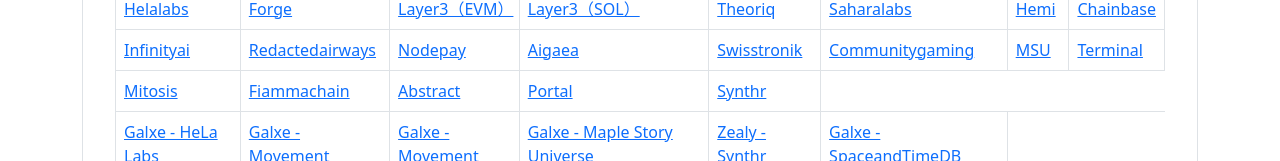
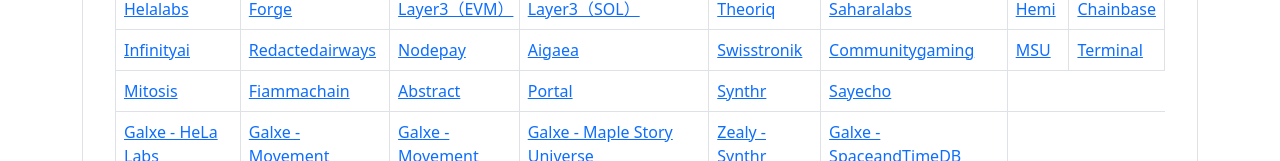
Before and after one commit to 2246250622/Airdrop-babydog-, a plain HTML site: page baby.html in a window 1280 px wide. Shown: the part 530-691 px from the top of the page. Drawn offline with nearby package versions, Linux system fonts and the light colour scheme.

Commit message:
Update baby.html

```diff
--- a/baby.html
+++ b/baby.html
@@ -524,6 +524,10 @@
                                   <td>
                                     <a style="display:block;" target="_blank" href="https://mvp.synthr.io/">Synthr</a>
                                   </td>
+
+                                  <td>
+                                    <a style="display:block;" target="_blank" href="https://www.sayecho.xyz/quests">Sayecho</a>
+                                  </td>
                             </tr>
 
 
```
